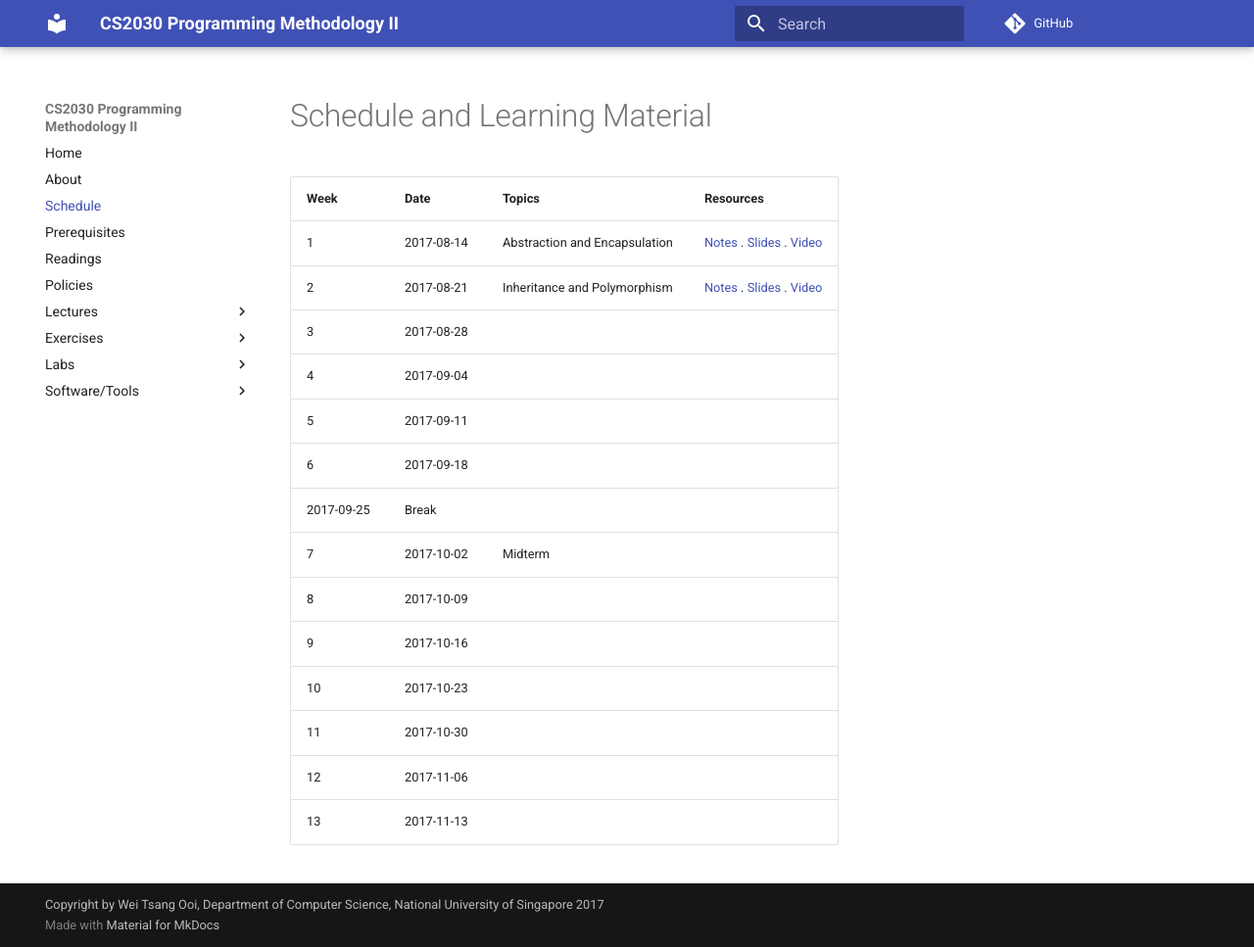
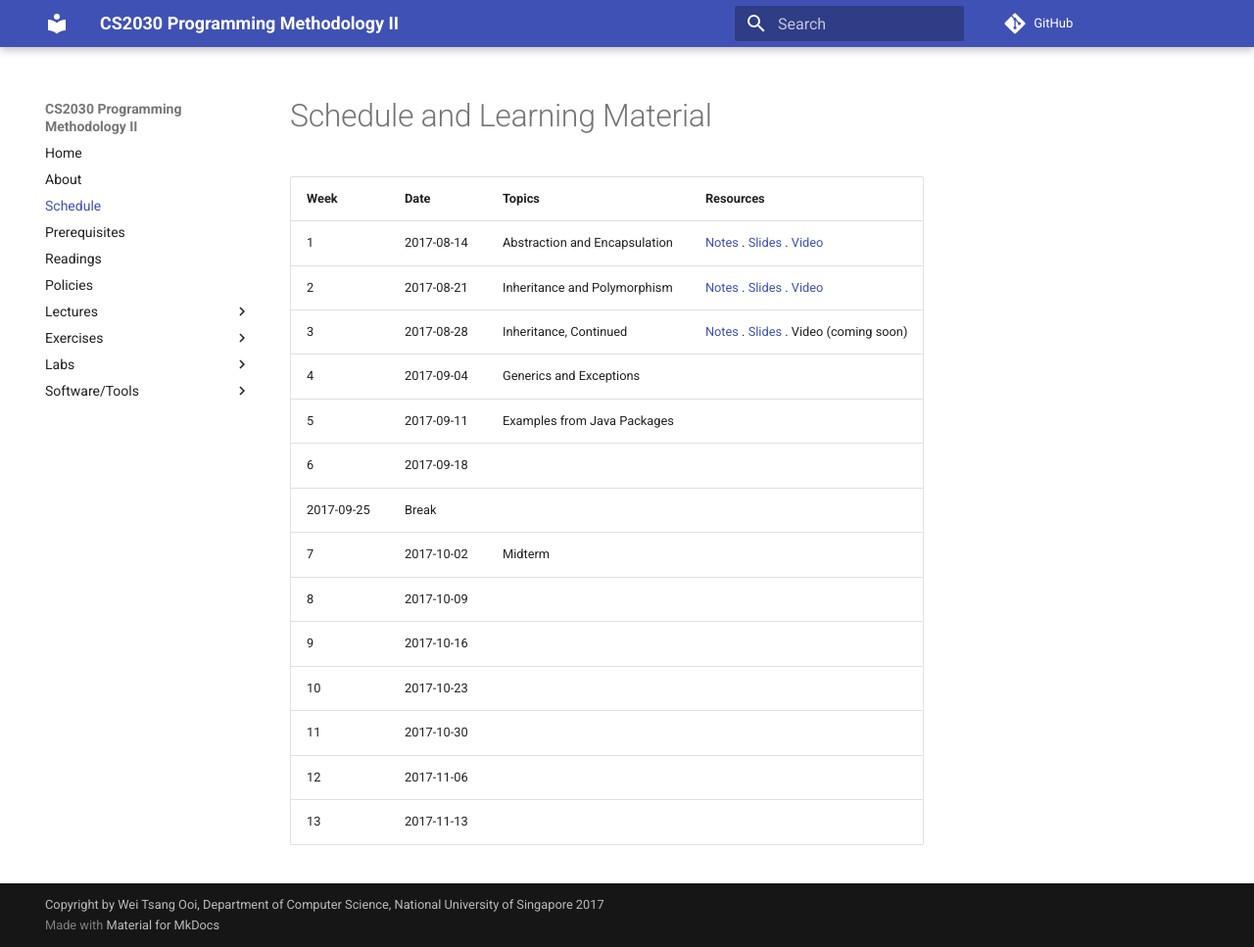
Before and after one commit to nus-cs2030/1718-s2, an MkDocs documentation site: the page built from docs/schedule.md, in a window 1280 px wide and 967 px high. Shown: the whole window at 98% size. Built offline with MkDocs 1.6.1 and Material for MkDocs 9.7.7, drawn with Linux system fonts in a browser that asks for light colours; some web fonts are replaced; comment, search, counter and statistics services are not loaded; old or Windows-style settings are respelled for this version of MkDocs.

Commit message:
Update schedule

```diff
--- a/docs/schedule.md
+++ b/docs/schedule.md
@@ -4,9 +4,9 @@ Week | Date       | Topics | Resources |
 -----| ---------- | ------ | ----------|
 1    | 2017-08-14 | Abstraction and Encapsulation | [Notes](lec1.md) . [Slides](https://www.comp.nus.edu.sg/~cs2030/1718-s1/cs2030-lec1.pdf) . [Video](https://vimeo.com/229701953)
 2    | 2017-08-21 | Inheritance and Polymorphism | [Notes](lec2.md) . [Slides](https://www.comp.nus.edu.sg/~cs2030/1718-s1/cs2030-lec2.pdf) . [Video](https://vimeo.com/230713305)
-3    | 2017-08-28 | | |
-4    | 2017-09-04 | | |
-5    | 2017-09-11 | | |
+3    | 2017-08-28 | Inheritance, Continued | [Notes](lec3.md) . [Slides](https://www.comp.nus.edu.sg/~cs2030/1718-s1/cs2030-lec3.pdf) . Video (coming soon)|
+4    | 2017-09-04 | Generics and Exceptions | |
+5    | 2017-09-11 | Examples from Java Packages | |
 6    | 2017-09-18 | | |
      | 2017-09-25 | Break | |
 7    | 2017-10-02 | Midterm | |
```
